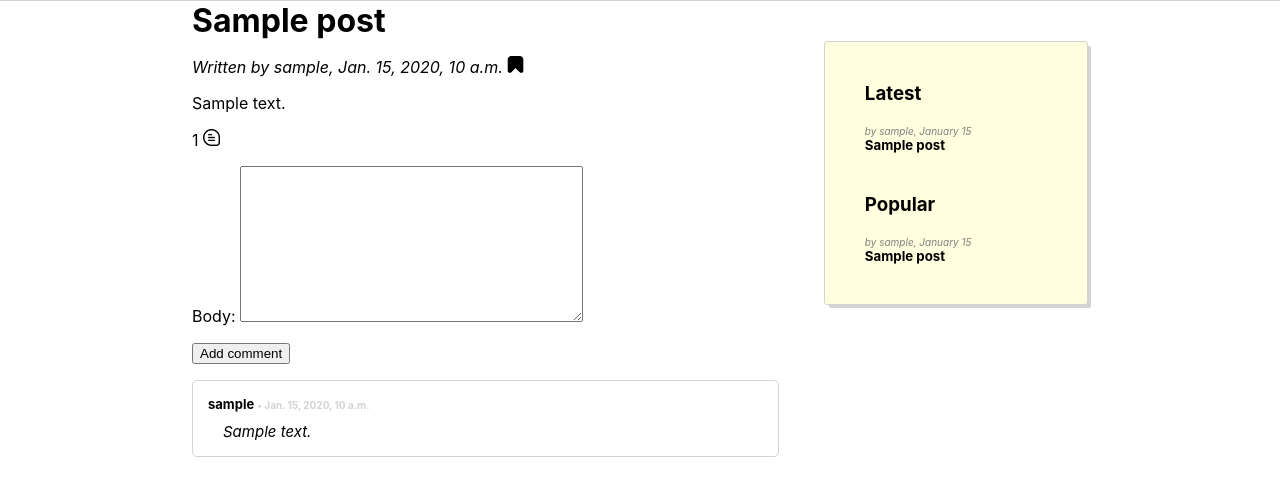
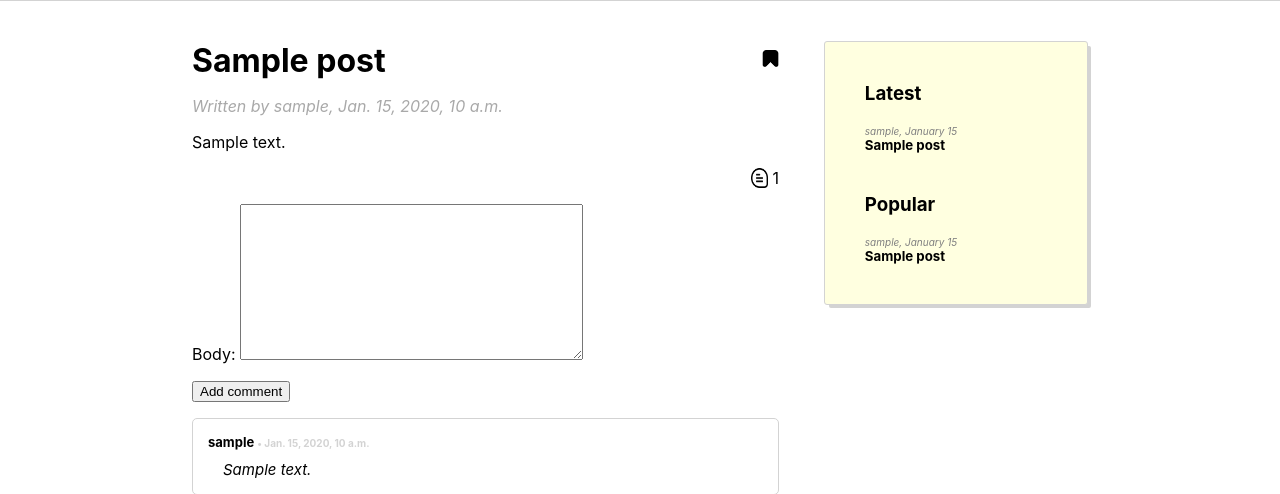
Before and after one commit to bihunva/mug-blogging-platform, a Django app: a page that uses blog/templates/blog/post_detail.html in a window 1280 px wide. Shown: the part 60-554 px from the top of the page. Run offline with Django 4.2, Linux system fonts and the light colour scheme; a user stored in the database is signed in; tables that the repository leaves empty hold one stand-in row (values such as "Sample post"); some libraries are stand-ins or nearby versions.

Commit message:
Added styles to post detail page

```diff
--- a/blog/static/blog/css/styles.css
+++ b/blog/static/blog/css/styles.css
@@ -338,3 +338,28 @@ ul.pagination li span {
     font-style: italic;
     font-size: 15px;
 }
+
+.post-detail-title-wrapper {
+    margin-top: 40px;
+    padding: 0;
+    /*text-align: center;*/
+    display: flex;
+    /*align-content: center;*/
+    justify-content: space-between;
+    align-items: center;
+}
+
+.post-detail-written-by {
+    font-style: italic;
+    color: darkgray;
+}
+
+.add-remove-bookmark-icon {
+    float: right;
+}
+
+.total-comments {
+    display: flex;
+    column-gap: 5px;
+    justify-content: right;
+}
--- a/blog/templates/blog/inclusions/latest_posts.html
+++ b/blog/templates/blog/inclusions/latest_posts.html
@@ -1,12 +1,7 @@
-{#{% for post in latest_posts %}#}
-{#  <a href="{% url 'blog:post-detail' post_slug=post.slug %}">{{ post.title }}</a>#}
-{#{% endfor %}#}
-
-
 {% for post in latest_posts %}
   <div class="sidebar-post">
   <a href="{% url 'blog:post-detail' post_slug=post.slug %}">
-      <p class="written-by">by {{ post.author.username }}, {{ post.created|date:"F d" }}</p>
+      <p class="written-by">{{ post.author.username }}, {{ post.created|date:"F d" }}</p>
       <h5 class="sidebar-post-title">{{ post.title }}</h5>
   </a>
   </div>
--- a/blog/templates/blog/inclusions/most_commented_posts.html
+++ b/blog/templates/blog/inclusions/most_commented_posts.html
@@ -1,7 +1,7 @@
 {% for post in most_commented_posts %}
   <div class="sidebar-post">
     <a href="{% url 'blog:post-detail' post_slug=post.slug %}">
-      <p class="written-by">by {{ post.author.username }}, {{ post.created|date:"F d" }}</p>
+      <p class="written-by">{{ post.author.username }}, {{ post.created|date:"F d" }}</p>
       <h5 class="sidebar-post-title">{{ post.title }}</h5>
     </a>
   </div>
--- a/blog/templates/blog/post_detail.html
+++ b/blog/templates/blog/post_detail.html
@@ -8,25 +8,39 @@
 
 
       {% with user.is_authenticated as authenticated %}
-        <h1>{{ post.title }}</h1>
-        <p>
-          <i>Written by {{ post.author.username }}, {{ post.created }} </i>
+        <div class="post-detail-title-wrapper">
+
+          <h1 class="post-detail-title">{{ post.title }}</h1>
           {% if authenticated %}
             {% if post in user.saved_posts.all %}
-              <a href="{% url 'blog:remove-post-from-saved' post_slug=post.slug %}">
-                <img class="icon bookmark-header-icon" src="{% static 'blog/img/bookmark_filled.png' %}" alt="bookmark">
+              <a class="add-remove-bookmark-icon"
+                 href="{% url 'blog:remove-post-from-saved' post_slug=post.slug %}">
+                <img class="icon bookmark-header-icon"
+                     src="{% static 'blog/img/bookmark_filled.png' %}"
+                     alt="bookmark"
+                     title="Remove from saved">
               </a>
             {% else %}
-              <a href="{% url 'blog:add-post-to-saved' post_slug=post.slug %}">
-                <img class="icon bookmark-header-icon" src="{% static 'blog/img/bookmark.png' %}" alt="bookmark">
+              <a class="add-remove-bookmark-icon"
+                 href="{% url 'blog:add-post-to-saved' post_slug=post.slug %}">
+                <img class="icon bookmark-header-icon"
+                     src="{% static 'blog/img/bookmark.png' %}"
+                     alt="bookmark"
+                     title="Add to saved">
               </a>
             {% endif %}
           {% endif %}
+        </div>
+
+        <p class="post-detail-written-by ">
+          Written by {{ post.author.username }}, {{ post.created }}
         </p>
         <p>{{ post.body }}</p>
 
-        {{ post.total_comments }}
-        <img class="icon bookmark-header-icon" src="{% static 'blog/img/comment.png' %}" alt="bookmark">
+        <p class="total-comments">
+          <img class="icon bookmark-header-icon" src="{% static 'blog/img/comment.png' %}" alt="bookmark">
+          {{ post.total_comments }}
+        </p>
 
         {% if authenticated %}
           {% include "blog/inclusions/comment_form.html" %}
@@ -36,7 +50,8 @@
 
         {% for comment in comments %}
           <div class="comment">
-            <p class="comment-author">{{ comment.author.username }} <span class="comment-created-at">&#8226; {{ comment.created }}</span></p>
+            <p class="comment-author">{{ comment.author.username }} <span
+                class="comment-created-at">&#8226; {{ comment.created }}</span></p>
             <p class="comment-body">{{ comment.body }}</p>
           </div>
         {% empty %}
```
